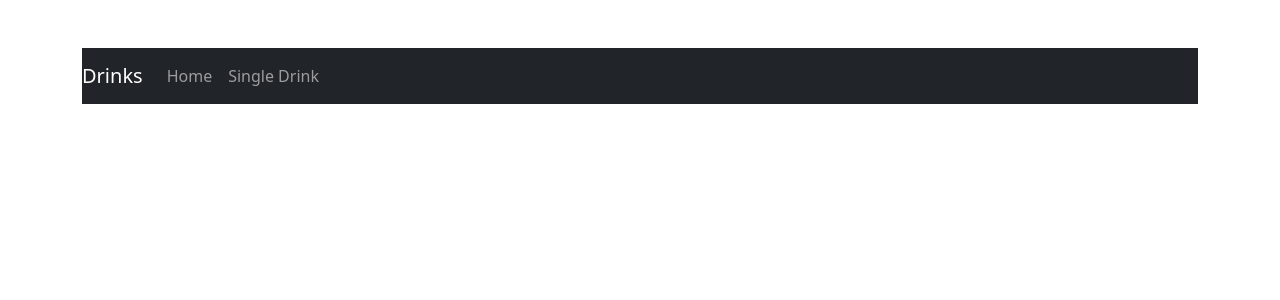
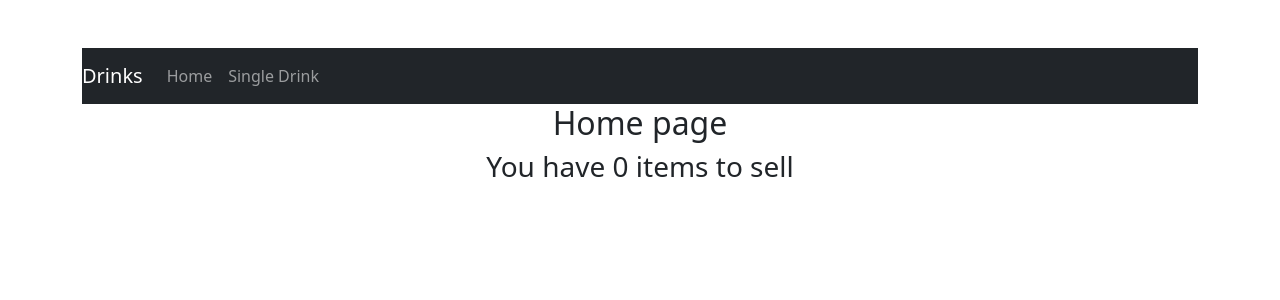
Before and after one commit to jeffreyriosjr/jeffreys-drinks-ts, a React (Create React App) app: page / in a window 1280 px wide. Shown: the top 300 px of the page. Built offline with nearby package versions, Linux system fonts and the light colour scheme; no server answers.

Commit message:
feat(GlobalContext):added initialState by using GlobalContext

```diff
--- a/src/App.tsx
+++ b/src/App.tsx
@@ -1,11 +1,16 @@
 import { BrowserRouter as Router } from 'react-router-dom';
 import AppRouter from './routers/AppRouter';
+import {GlobalProvider} from './context/GlobalContext';
 
 const App = () => {
   return (
     <Router>
+      <GlobalProvider>
+      <AppRouter />
 
-        <AppRouter />
+      </GlobalProvider>
+
+
 
     </Router>
   );
--- /dev/null
+++ b/src/context/GlobalContext.tsx
@@ -0,0 +1,57 @@
+import React, {createContext, useReducer} from 'react';
+import instance from '../api/apiConfig';
+
+const initialState = {
+    drinks: [],
+    // drink:  undefined,
+    is_loading: false,
+    getDrinks: () => {},
+    // getSingleDrink: () => {},
+}
+
+const appReducer = (state: any ,action: any) => {
+    switch(action.type) {
+        case 'GET_DRINKS':
+            return {...state, drinks: action.payload};
+        case 'SET_LOADING':
+                return { ...state, is_loading: action.payload };
+        default:
+                return [...state];
+    }
+}
+export const GlobalContext = createContext<InitialStateType>(initialState);
+export const GlobalProvider: React.FC = ({children}) => {
+    //useReducer is a react hook , to access and
+    //update our state in our reducer function
+    const [state , dispatch] = useReducer(appReducer,initialState)
+    const getDrinks = async () => {
+        // dispatch({ type: 'SET_LOADING', payload: true });
+        try{
+
+            let {data}= await instance.get('/api/json/v1/1/search.php?s=');
+            let items = data.drinks;
+
+            console.log('data',items)
+
+
+                dispatch({type:'GET_DRINKS', payload:items})
+
+        }
+        catch(e) {
+            console.log(e);
+        }
+    }
+    return (
+        <GlobalContext.Provider value={{
+
+
+            drinks: state.drinks,
+            is_loading: state.is_loading,
+            getDrinks,
+
+            }}>
+            {children} {/**<AppRouter/> */}
+
+        </GlobalContext.Provider>
+    )
+}
--- a/src/pages/Homepage.tsx
+++ b/src/pages/Homepage.tsx
@@ -1,7 +1,21 @@
+import {useEffect, useContext} from 'react';
+import {GlobalContext} from '../context/GlobalContext';
+const HomePage = () => {
+    const { getDrinks, drinks} = useContext(GlobalContext)
+    useEffect(() => {
+        getDrinks() ;
 
-const HomePage = () => {
+      },[])
     return (
-        <div></div>
+        <div id='home'>
+        <div className='row text-center'>
+            <div className='col'>
+                <h2>Home page</h2>
+                <h3>You have {drinks.length} items to sell</h3>
+            </div>
+        </div>
+
+        </div>
     )
 };
 
--- a/src/types.d.ts
+++ b/src/types.d.ts
@@ -43,10 +43,10 @@ type Drink = {
 
 type InitialStateType = {
     drinks: Drink[],
-    drink: Drink | undefined,
+    // drink: Drink | undefined,
     is_loading: boolean,
     getDrinks: () => void,
-    getSingleDrink: (drinkId: number) => void,
+    // getSingleDrink: (drinkId: number) => void,
 };
 
 //**** reference from shopsy ****/
```
